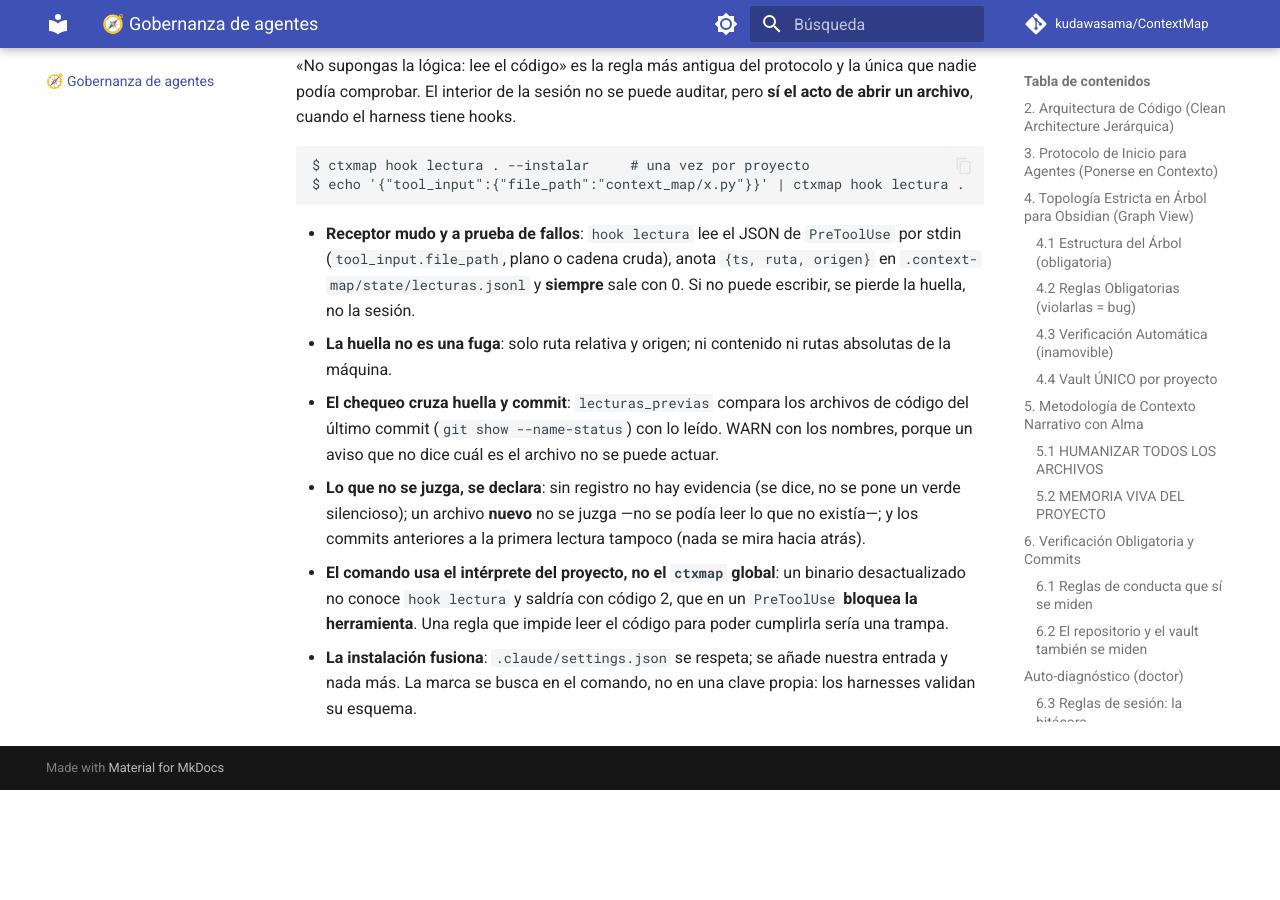
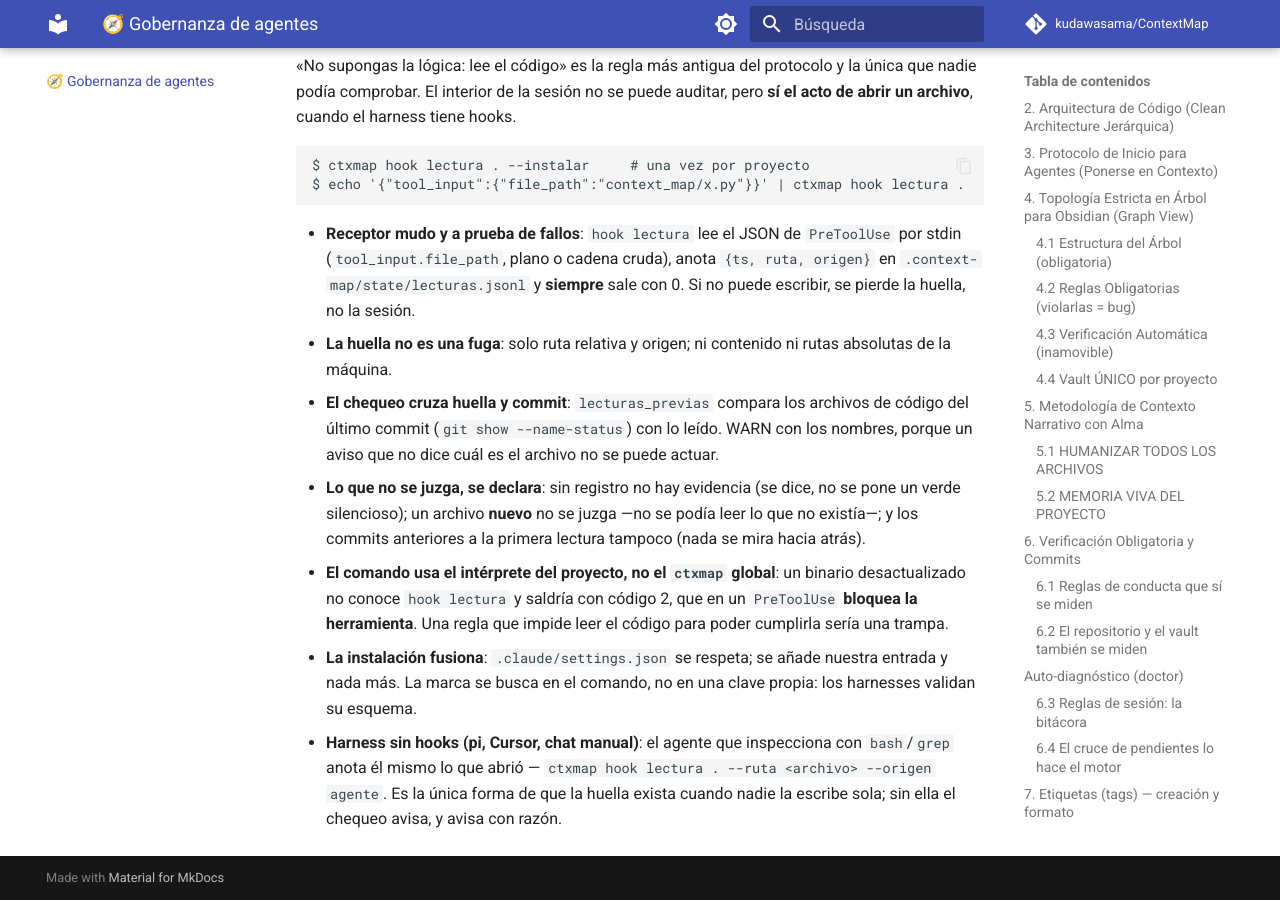
Before and after one commit to kudawasama/ContextMap, an MkDocs documentation site: the page built from docs/GOBERNANZA-AGENTES.md, in a window 1280 px wide and 900 px high, scrolled down 13332 px. Built offline with MkDocs 1.6.1 and Material for MkDocs 9.7.7, drawn with Linux system fonts in a browser that asks for light colours; comment, search, counter and statistics services are not loaded; before the commit the page ends 14122 px from its top, so only the background shows below that.

Commit message:
docs(gobernanza): como dejar huella de lectura cuando el harness no tiene hooks
pi, Cursor y un chat manual no disparan PreToolUse: el agente anota lo que
abrio con bash/grep usando --origen agente. Sin esa nota el chequeo avisa, y
avisa con razon.

```diff
--- a/docs/GOBERNANZA-AGENTES.md
+++ b/docs/GOBERNANZA-AGENTES.md
@@ -523,3 +523,8 @@ $ echo '{"tool_input":{"file_path":"context_map/x.py"}}' | ctxmap hook lectura .
 * **La instalación fusiona**: `.claude/settings.json` se respeta; se añade
   nuestra entrada y nada más. La marca se busca en el comando, no en una clave
   propia: los harnesses validan su esquema.
+* **Harness sin hooks (pi, Cursor, chat manual)**: el agente que inspecciona con
+  `bash`/`grep` anota él mismo lo que abrió —
+  `ctxmap hook lectura . --ruta <archivo> --origen agente`. Es la única forma de
+  que la huella exista cuando nadie la escribe sola; sin ella el chequeo avisa,
+  y avisa con razón.
```
Also changed, not shown: AGENTS.md (+3 -1 lines).
